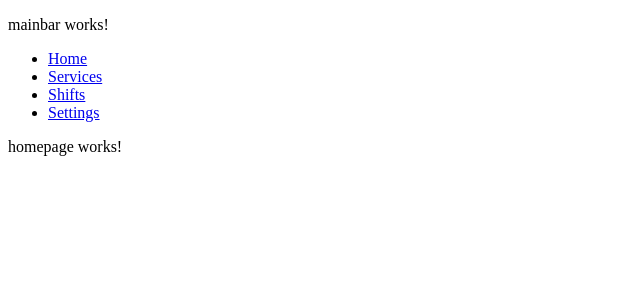
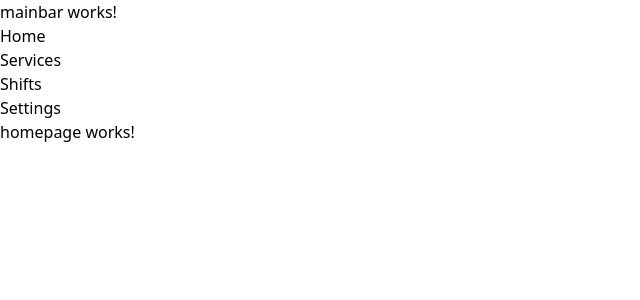
Before and after one commit to Omi0/m79-frontend, an Angular app: page / in a window 1280 px wide. Shown: the top 300 px of the page, without its empty margins (0-640 px from the left). Built offline with nearby package versions, Linux system fonts and the light colour scheme.

Commit message:
add fontawesome, autoprefixer, postcss, tailwindcss

```diff
--- a/angular.json
+++ b/angular.json
@@ -31,7 +31,7 @@
               "src/assets"
             ],
             "styles": [
-              "src/styles.scss"
+              "src/styles/styles.scss"
             ],
             "scripts": []
           },
@@ -99,7 +99,7 @@
               "src/assets"
             ],
             "styles": [
-              "src/styles.scss"
+              "src/styles/styles.scss"
             ],
             "scripts": []
           }
--- a/package.json
+++ b/package.json
@@ -18,6 +18,9 @@
     "@angular/platform-browser": "~12.2.0",
     "@angular/platform-browser-dynamic": "~12.2.0",
     "@angular/router": "~12.2.0",
+    "@fortawesome/angular-fontawesome": "^0.9.0",
+    "@fortawesome/fontawesome-svg-core": "^1.2.35",
+    "@fortawesome/free-solid-svg-icons": "^5.15.3",
     "rxjs": "~6.6.0",
     "tslib": "^2.3.0",
     "zone.js": "~0.11.4"
@@ -28,12 +31,15 @@
     "@angular/compiler-cli": "~12.2.0",
     "@types/jasmine": "~3.8.0",
     "@types/node": "^12.11.1",
+    "autoprefixer": "^10.4.0",
     "jasmine-core": "~3.8.0",
     "karma": "~6.3.0",
     "karma-chrome-launcher": "~3.1.0",
     "karma-coverage": "~2.0.3",
     "karma-jasmine": "~4.0.0",
     "karma-jasmine-html-reporter": "~1.7.0",
+    "postcss": "^8.3.11",
+    "tailwindcss": "^2.2.19",
     "typescript": "~4.3.5"
   }
 }
--- a/src/index.html
+++ b/src/index.html
@@ -2,7 +2,7 @@
 <html lang="en">
 <head>
   <meta charset="utf-8">
-  <title>M79Frontend</title>
+  <title>M79 Frontend</title>
   <base href="/">
   <meta name="viewport" content="width=device-width, initial-scale=1">
   <link rel="icon" type="image/x-icon" href="favicon.ico">
--- a/src/styles.scss
+++ /dev/null
@@ -1 +0,0 @@
-/* You can add global styles to this file, and also import other style files */
--- /dev/null
+++ b/src/styles/styles.scss
@@ -0,0 +1,5 @@
+@import "./variables.scss";
+
+@import 'tailwindcss/base';
+@import 'tailwindcss/components';
+@import 'tailwindcss/utilities';
--- /dev/null
+++ b/tailwind.config.js
@@ -0,0 +1,15 @@
+module.exports = {
+  mode: 'jit',
+  prefix: 'tw-',
+  purge: {
+    enabled: true,
+    content: ["./src/**/*.{html,ts}"],
+  },
+  darkMode: "class",
+  theme: {
+    extend: {},
+  },
+  variants: {
+    extend: {},
+  }
+};
```
Also changed, not shown: stylelint.config.js (added, +19 -0 lines), src/styles/variables.scss (added), 2 other files (tests, documents, lock files or other folders).
